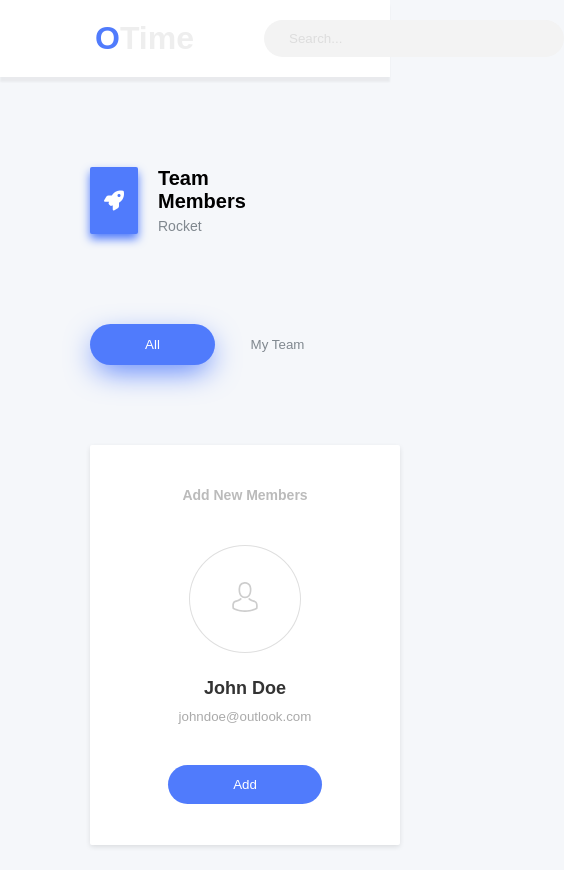
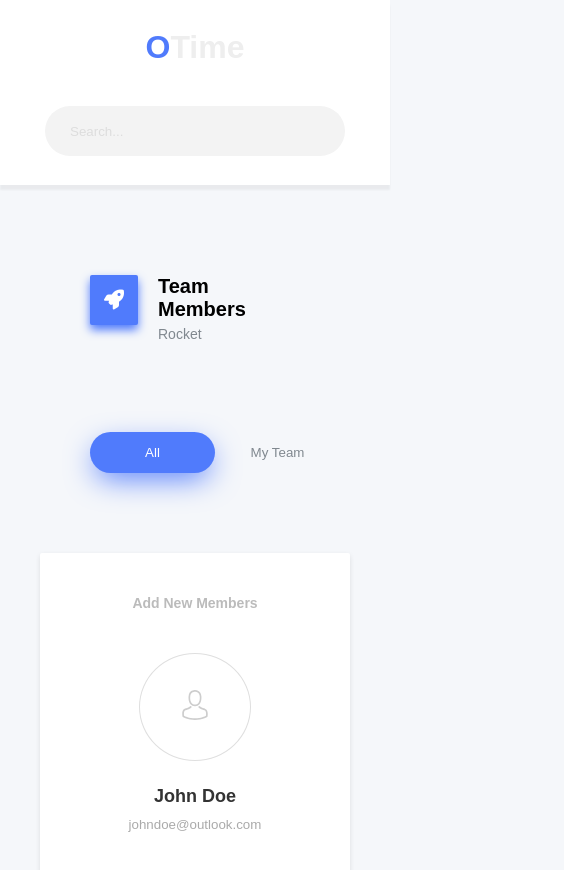
Before and after one commit to danilolmc/Employee, a plain HTML site: page index.html in a window 390 px wide. Shown: the top 870 px of the page, 564 px wide, since content can reach past the window. Drawn offline with Linux system fonts and the light colour scheme.

Commit message:
setting up responsivity

```diff
--- a/style.css
+++ b/style.css
@@ -46,6 +46,8 @@ body > header {
 body > header > aside {
   display: flex;
   column-gap: 70px;
+  row-gap: 40px;
+  flex-wrap:wrap;
 }
 
 body > header > aside span {
@@ -63,6 +65,7 @@ body > header > aside .search-box {
   align-items: center;
   padding: 0 25px;
   max-height: 50px;
+  height: 50px;
   min-width: 300px;
   border-radius: 40px;
   background: rgb(243, 243, 243);
@@ -115,6 +118,7 @@ main > header aside:first-of-type span:first-of-type {
   background: var(--primary-color);
   box-shadow: 0 5px 10px var(--primary-color);
   border-radius: 2px;
+  max-height: 50px;
 }
 
 main > header aside:first-of-type span:first-of-type i {
@@ -205,3 +209,28 @@ main > header aside.buttons button {
   column-gap: 40px;
   margin-top: 80px;
 }
+
+
+
+
+
+
+
+
+
+
+
+@media(max-width:838px){
+
+  body > header{
+    padding: 0;
+  }
+
+  body > header > aside{
+    padding: 29px;
+    justify-content: center;
+  }
+  .content{
+    justify-content: center;
+  }
+}
```
